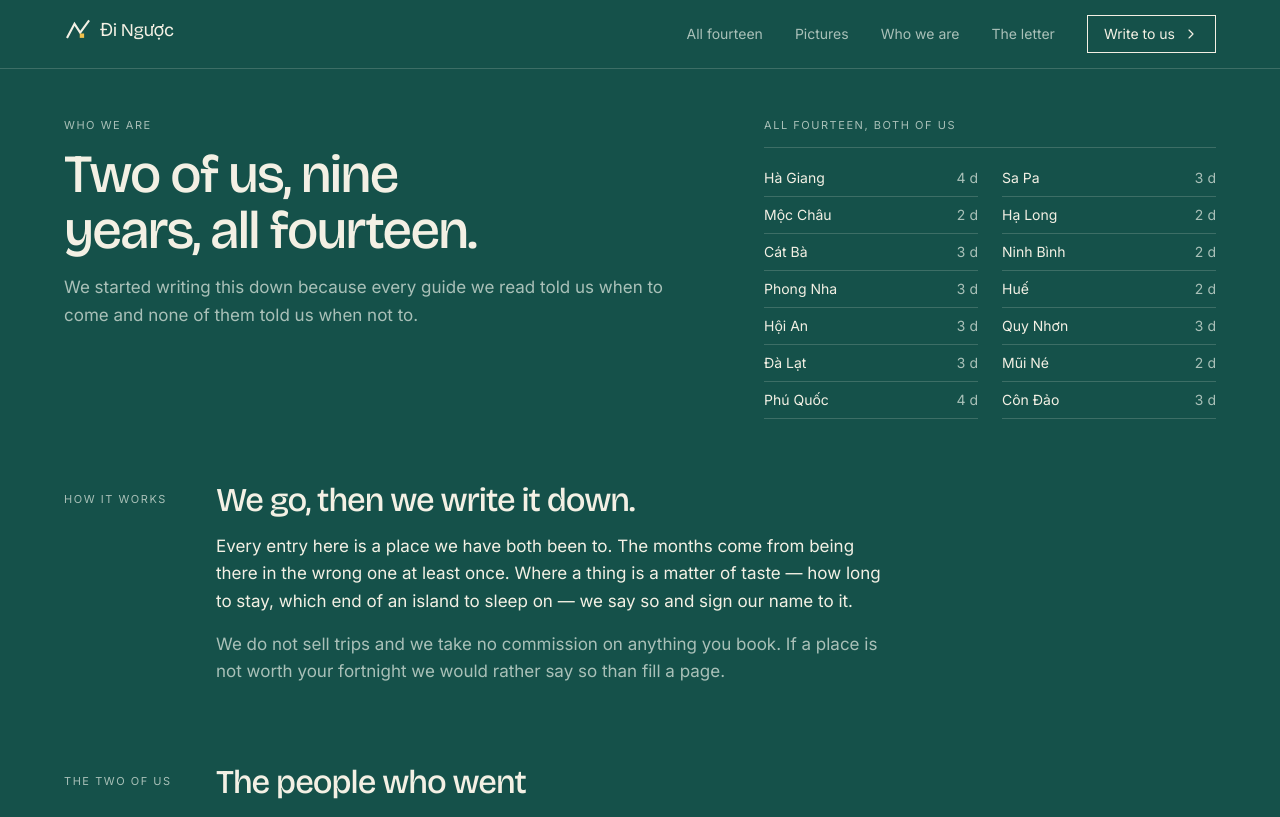
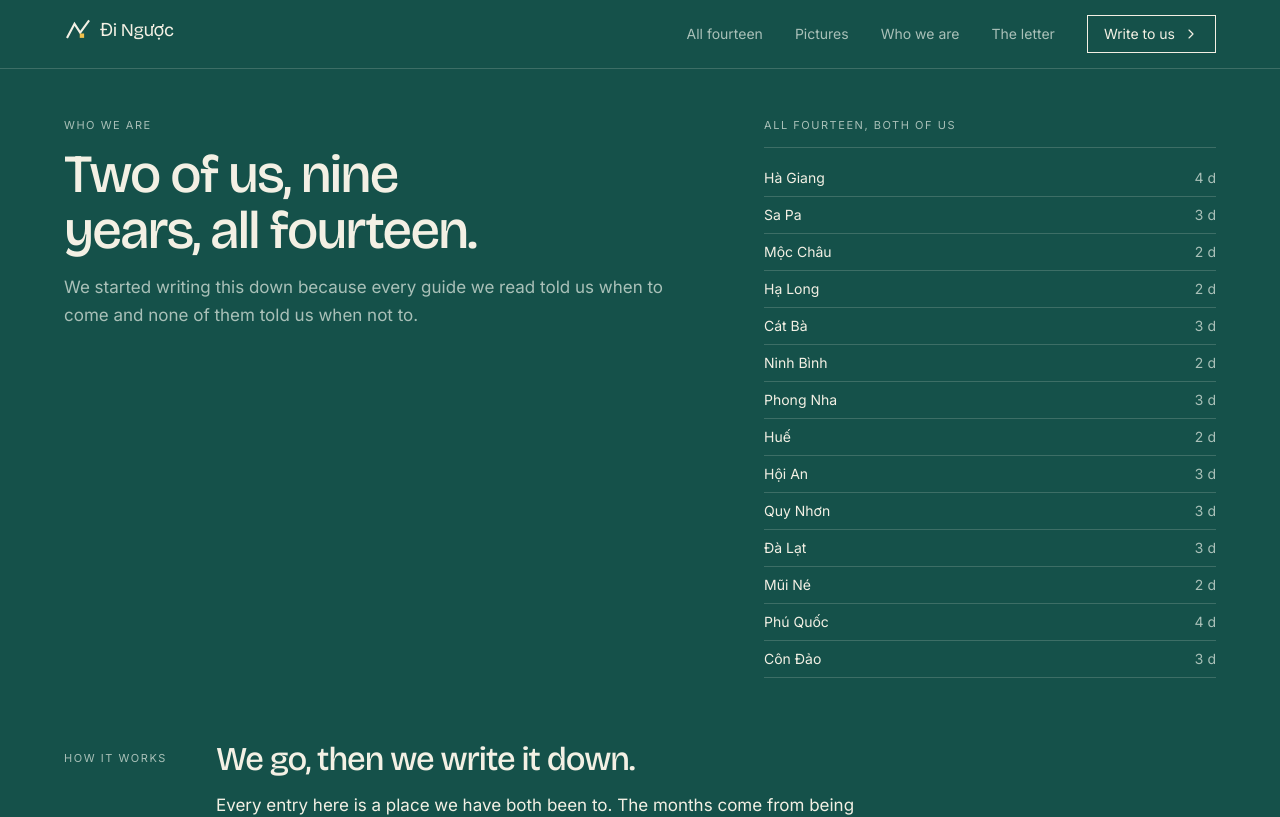
Before and after one commit to ThanhNV121097/project-3f77af57, a React (Vite) app in the folder code/frontend/: page /about in a window 1280 px wide. Shown: the top 817 px of the page. Built offline with nearby package versions, Linux system fonts and the light colour scheme.

Commit message:
design: the about page's list runs the full right column

```diff
--- a/code/frontend/src/pages/About.tsx
+++ b/code/frontend/src/pages/About.tsx
@@ -34,7 +34,7 @@ export default function About() {
         {/* The guide itself, as the proof: every place both of us went to. */}
         <aside className="mt-10 lg:col-span-5 lg:mt-0">
           <T k="about.walked.label" as="p" className="label text-ink-soft" />
-          <ul className="mt-3 grid grid-cols-2 gap-x-6 border-t border-line pt-3">
+          <ul className="mt-3 grid grid-cols-2 gap-x-6 border-t border-line pt-3 lg:grid-cols-1">
             {walked.map((d) => (
               <li key={d.id} className="flex items-baseline justify-between gap-3 border-b border-line py-2 text-sm">
                 <span className="truncate">{d.name}</span>
```
